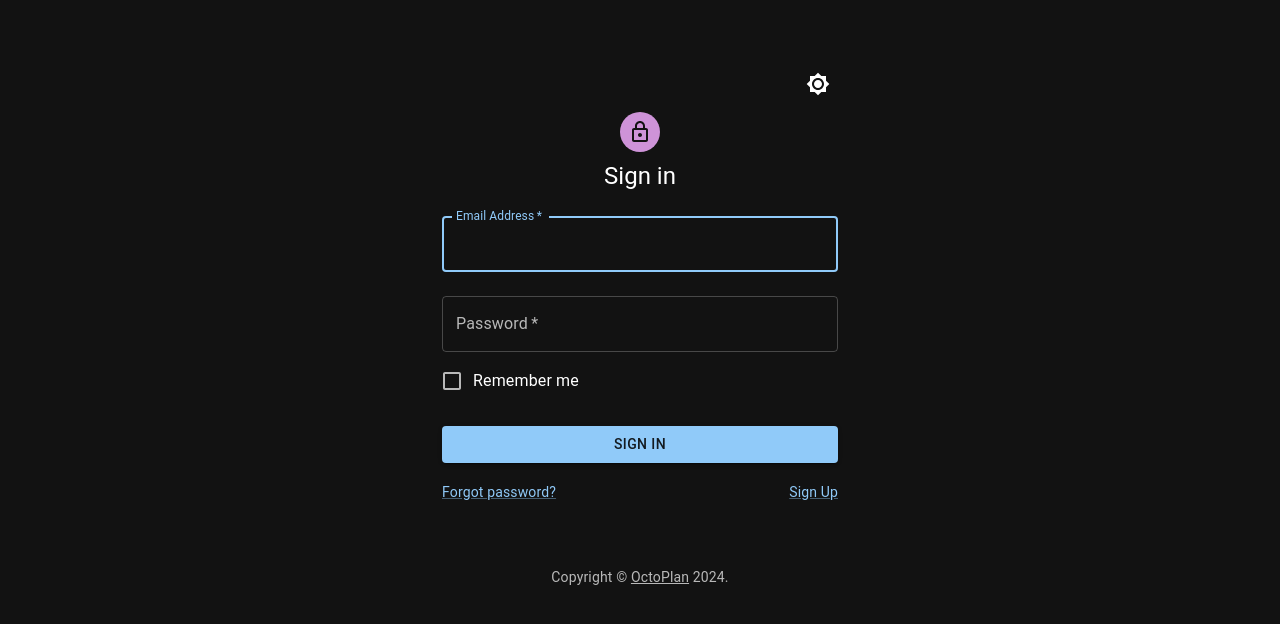
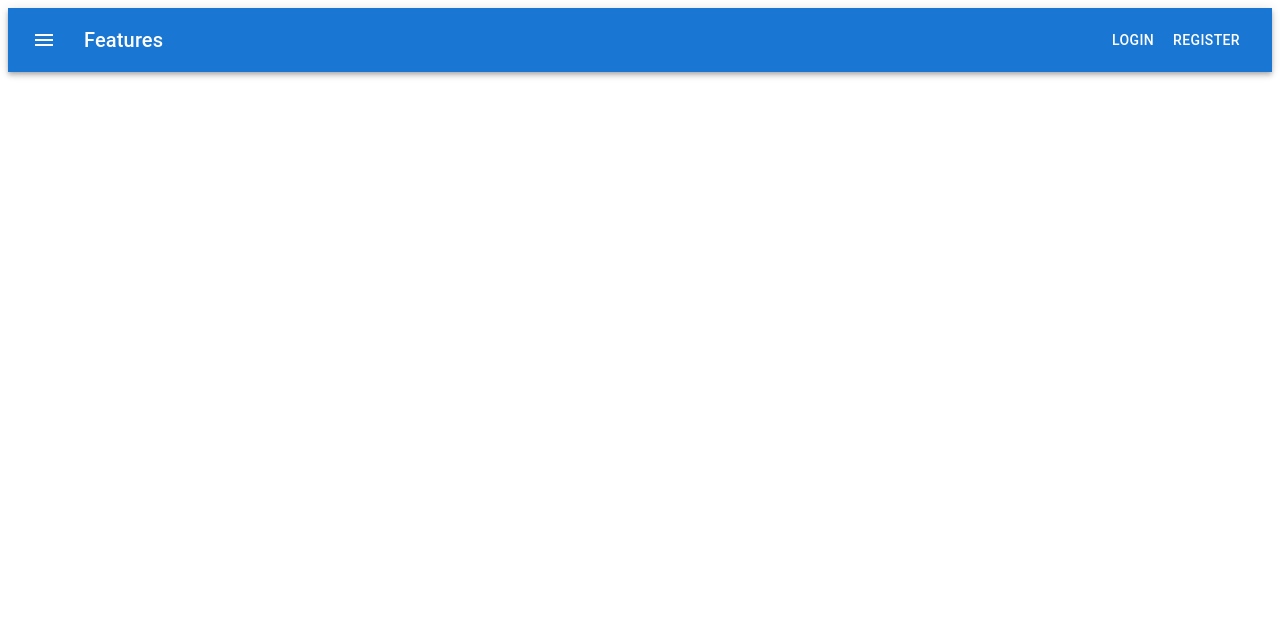
Before and after one commit to JordanMills233/octoplan-frontend, a Next.js app: page / in a window 1280 px wide. Shown: the top 624 px of the page. Built offline with nearby package versions, Linux system fonts and the light colour scheme.

Commit message:
refactor

```diff
--- a/src/Components/SignIn.tsx
+++ b/src/Components/SignIn.tsx
@@ -83,7 +83,7 @@ export default function SignIn() {
 
         const loginData = {
             "email": data.get('email'),
-            "password": data.get('email')
+            "password": data.get('password')
         }
 
         if (!validateForm(event)) {
@@ -184,7 +184,7 @@ export default function SignIn() {
                                 </Link>
                             </Grid>
                             <Grid item>
-                                <Link href="/signup" variant="body2">
+                                <Link href="/register" variant="body2">
                                     {"Sign Up"}
                                 </Link>
                             </Grid>
--- a/src/Components/SignUp.tsx
+++ b/src/Components/SignUp.tsx
@@ -11,6 +11,7 @@ import Link from '@mui/material/Link';
 import Grid from '@mui/material/Grid';
 import Box from '@mui/material/Box';
 import LockOutlinedIcon from '@mui/icons-material/LockOutlined';
+import ShieldOutlinedIcon from '@mui/icons-material/ShieldOutlined';
 import Typography from '@mui/material/Typography';
 import Container from '@mui/material/Container';
 import { createTheme, ThemeProvider } from '@mui/material/styles';
@@ -173,7 +174,7 @@ export default function SignUp() {
                         </IconButton>
                     </Box>
                     <Avatar sx={{ m: 1, bgcolor: 'secondary.main' }}>
-                        <LockOutlinedIcon />
+                        <ShieldOutlinedIcon />
                     </Avatar>
                     <Typography component="h1" variant="h5">
                         Sign up
@@ -257,7 +258,7 @@ export default function SignUp() {
                         </Button>
                         <Grid container justifyContent="flex-end">
                             <Grid item>
-                                <Link href="/" variant="body2">
+                                <Link href="/login" variant="body2">
                                     Sign in
                                 </Link>
                             </Grid>
--- a/src/app/page.tsx
+++ b/src/app/page.tsx
@@ -1,7 +1,51 @@
-import SignIn from "@/Components/SignIn";
+"use client"
 
-export default function Home() {
-  return (
-    <SignIn></SignIn>
-  );
+import * as React from 'react';
+import AppBar from '@mui/material/AppBar';
+import Box from '@mui/material/Box';
+import Toolbar from '@mui/material/Toolbar';
+import Typography from '@mui/material/Typography';
+import Button from '@mui/material/Button';
+import IconButton from '@mui/material/IconButton';
+import MenuIcon from '@mui/icons-material/Menu';
+import {useRouter} from "next/navigation";
+
+
+
+export default function ButtonAppBar() {
+    const router = useRouter();
+
+    const handleLoginClick = () => {
+        setTimeout(() => {
+            router.push('/login');  // Assuming '/' is your sign-in page route
+        }, 100);
+    }
+    const handleRegisterClick = () => {
+        setTimeout(() => {
+            router.push('/register');  // Assuming '/' is your sign-in page route
+        }, 100);
+    }
+
+    return (
+      <Box sx={{ flexGrow: 1 }}>
+        <AppBar position="static">
+          <Toolbar>
+            <IconButton
+                size="large"
+                edge="start"
+                color="inherit"
+                aria-label="menu"
+                sx={{ mr: 2 }}
+            >
+              <MenuIcon />
+            </IconButton>
+            <Typography variant="h6" component="div" sx={{ flexGrow: 1 }}>
+              Features
+            </Typography>
+              <Button onClick={handleLoginClick} color="inherit">Login</Button>
+              <Button onClick={handleRegisterClick} color="inherit">Register</Button>
+          </Toolbar>
+        </AppBar>
+      </Box>
+    );
 }
```
Also changed, not shown: src/app/login/page.tsx (added, +7 -0 lines), src/app/register/page.tsx (renamed from src/app/signup/page.tsx).
